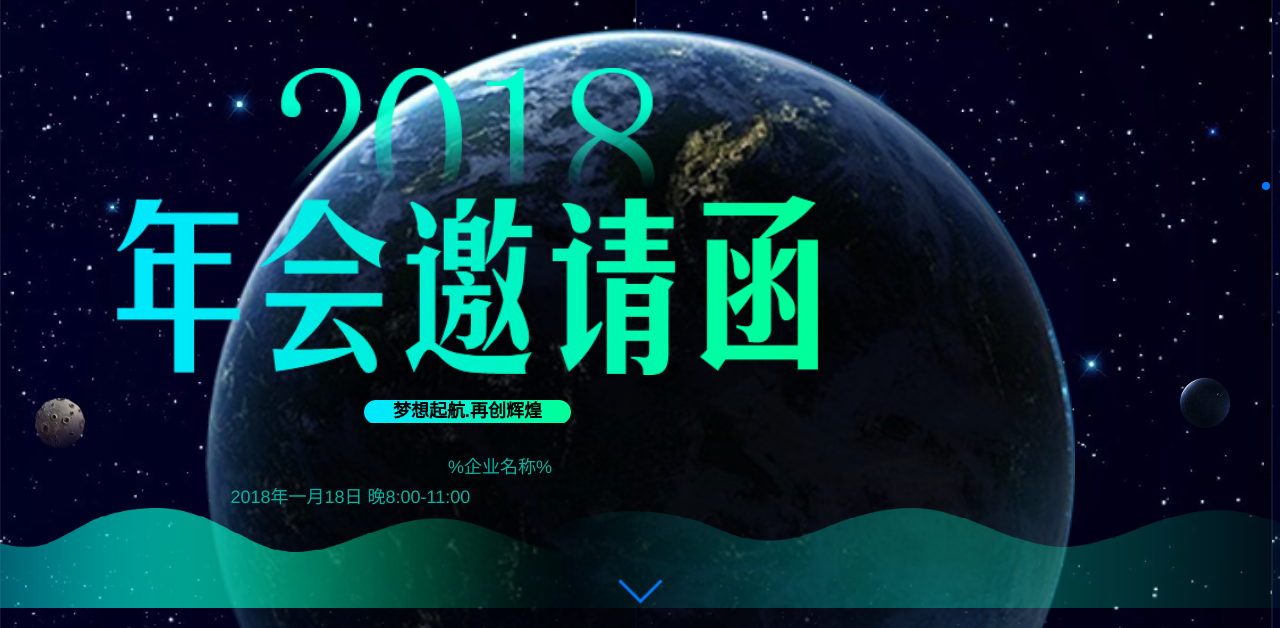
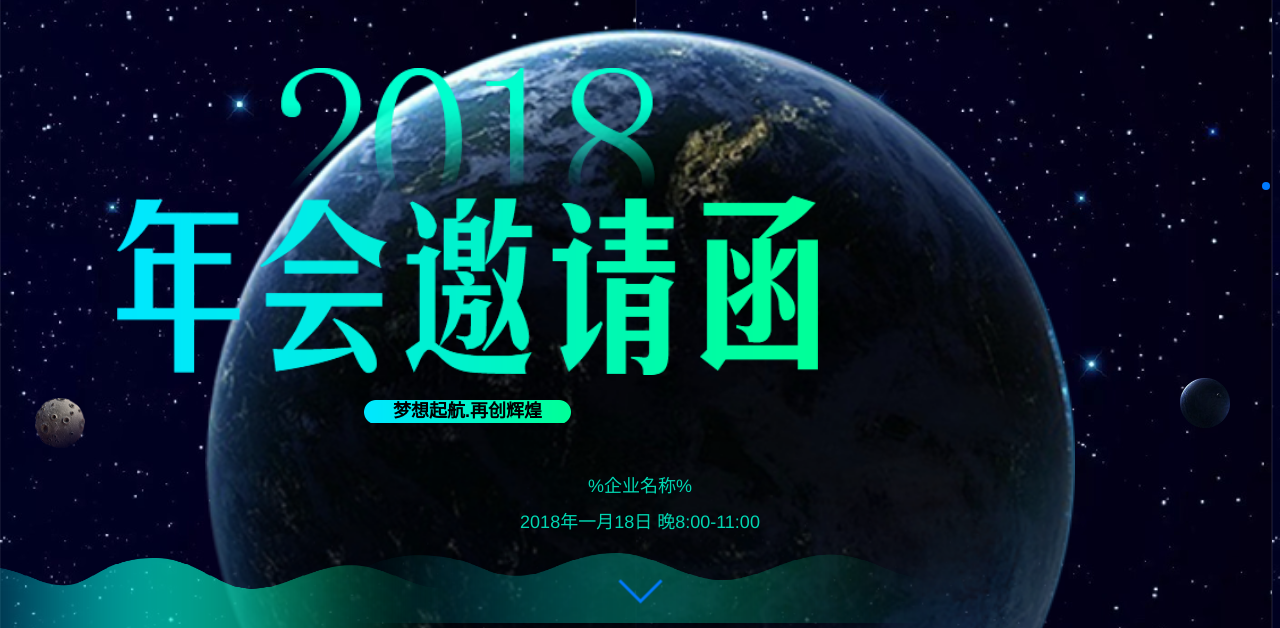
Before and after one commit to zjs13994799890/zjs13994799890.github.io, a plain HTML site: page weichangjing/swiper3/index.html in a window 1280 px wide. Shown: the part 172-800 px from the top of the page. Drawn offline with nearby package versions, Linux system fonts and the light colour scheme.

Commit message:
微场景第一屏完成

```diff
--- a/weichangjing/swiper3/css/style.css
+++ b/weichangjing/swiper3/css/style.css
@@ -95,28 +95,25 @@ body {
     margin-top:20px;
 }
 .footer{
-    color:#01b3a3;
-    position: relative;
-    top:85%;
-}
-.footer p:nth-of-type(1){
-    margin-bottom: 10px;
+    color:#00d7b2;
     position:absolute;
-    bottom:20px;
-    margin-left:35%;
+    width: 100%;
+    bottom:0;
 }
 .footer p:nth-of-type(2){
-    position:absolute;
+    margin-top: 10px;
+    margin-bottom:20px;
+}
+
+.s1 .footer img{
+   position: relative;
+    height: 70px;
     bottom:0;
-    margin-left:18%;
 }
 .s1 .footer img:nth-of-type(1){
-    height: 100px;
-    position: absolute;
-    right:-89px;
+    left:0;
 }
 .s1 .footer img:nth-of-type(2){
-    height: 100px;
     position: absolute;
-    left:-200px;
+    left:-95px;
 }
```
